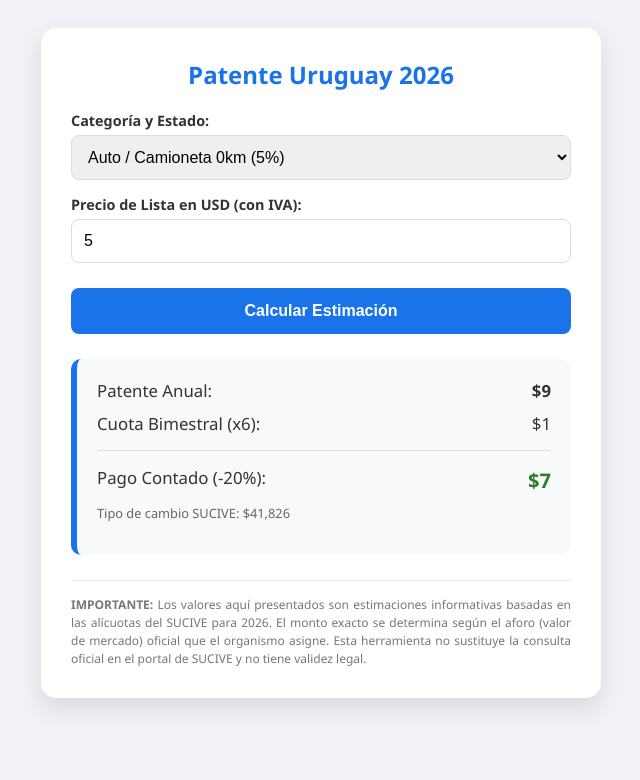
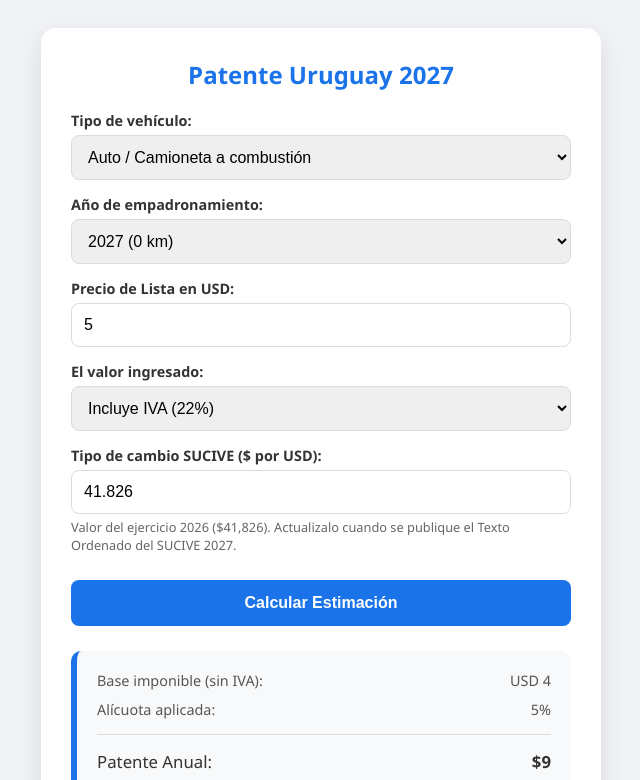
Before and after one commit to martingava/patente-uy, a plain HTML site: page index.html in a window 1280 px wide. Both pictures are taken after typing "5" into the empty fields and a click on the button "Calcular Estimación". Shown: the top 780 px of the page, without its empty margins (319-959 px from the left). Drawn offline with Linux system fonts and the light colour scheme.

Commit message:
Actualiza la calculadora a la patente 2027
Eléctricos: alícuota según año de empadronamiento y franjas por valor
sin IVA para los 0 km (3% / 4% / 5%). Agrega selector de IVA y tipo de
cambio editable.

Co-Authored-By: Claude Fable 5.2 <noreply@anthropic.com>

```diff
--- a/index.html
+++ b/index.html
@@ -3,113 +3,198 @@
 <head>
     <meta charset="UTF-8">
     <meta name="viewport" content="width=device-width, initial-scale=1.0">
-    <title>Calculadora Patente Uruguay 2026</title>
+    <title>Calculadora Patente Uruguay 2027</title>
     <style>
         body { font-family: 'Segoe UI', Tahoma, Geneva, Verdana, sans-serif; background-color: #f0f2f5; color: #333; display: flex; justify-content: center; padding: 20px; }
         .card { background: white; padding: 30px; border-radius: 15px; box-shadow: 0 10px 25px rgba(0,0,0,0.1); max-width: 500px; width: 100%; }
         h2 { color: #1a73e8; margin-top: 0; text-align: center; }
         label { display: block; margin: 15px 0 5px; font-weight: 600; font-size: 0.9em; }
         input, select { width: 100%; padding: 12px; border: 1px solid #dadce0; border-radius: 8px; box-sizing: border-box; font-size: 16px; transition: border 0.3s; }
-        input:focus { border-color: #1a73e8; outline: none; }
+        input:focus, select:focus { border-color: #1a73e8; outline: none; }
         button { width: 100%; background: #1a73e8; color: white; border: none; padding: 14px; margin-top: 25px; border-radius: 8px; cursor: pointer; font-size: 16px; font-weight: bold; }
         button:hover { background: #1557b0; }
         .result-box { margin-top: 25px; padding: 20px; border-radius: 10px; background: #f8f9fa; border-left: 6px solid #1a73e8; display: none; }
-        .result-line { display: flex; justify-content: space-between; margin-bottom: 10px; font-size: 1.05em; }
+        .result-line { display: flex; justify-content: space-between; gap: 10px; margin-bottom: 10px; font-size: 1.05em; }
+        .result-line.detalle { font-size: 0.9em; color: #555; }
         .highlight { color: #2d7d32; font-weight: bold; font-size: 1.2em; }
         .disclaimer { margin-top: 25px; padding-top: 15px; border-top: 1px solid #eee; font-size: 0.75em; color: #777; line-height: 1.5; text-align: justify; }
         .note-text { color: #d93025; font-size: 0.85em; margin-top: 5px; font-style: italic; }
+        .hint { color: #666; font-size: 0.8em; margin-top: 5px; line-height: 1.4; }
+        table.franjas { width: 100%; border-collapse: collapse; margin-top: 8px; font-size: 0.85em; }
+        table.franjas th, table.franjas td { border: 1px solid #e0e0e0; padding: 6px 8px; text-align: left; }
+        table.franjas th { background: #f1f5fb; }
+        table.franjas tr.activa td { background: #e6f4ea; font-weight: 600; }
     </style>
 </head>
 <body>
 
 <div class="card">
-    <h2>Patente Uruguay 2026</h2>
+    <h2>Patente Uruguay 2027</h2>
 
-    <label>Categoría y Estado:</label>
+    <label for="categoria">Tipo de vehículo:</label>
     <select id="categoria" onchange="actualizarInterfaz()">
-        <option value="auto_0km">Auto / Camioneta 0km (5%)</option>
-        <option value="auto_usado">Auto / Camioneta Usado 2012+ (4.5%)</option>
-        <option value="electrico_0km">Eléctrico 0km (3%)</option>
-        <option value="electrico_usado">Eléctrico Usado (2.25%)</option>
-        <option value="camion">Camión (1.3%)</option>
-        <option value="moto_grande">Moto > 500cc (5% o 4.5%)</option>
+        <option value="auto">Auto / Camioneta a combustión</option>
+        <option value="electrico">Auto / Camioneta eléctrico</option>
+        <option value="camion">Camión</option>
+        <option value="moto">Moto de 500cc o más</option>
+    </select>
+    <div id="notaMoto" class="note-text" style="display:none;">*Para motos de menos de 500cc el valor depende de cada Intendencia.</div>
+
+    <label for="anio">Año de empadronamiento:</label>
+    <select id="anio" onchange="actualizarInterfaz()">
+        <option value="2027">2027 (0 km)</option>
+        <option value="2026">2026</option>
+        <option value="2025">2025 o anterior</option>
     </select>
 
-    <label id="labelPrecio">Precio de Lista en USD (con IVA):</label>
-    <input type="number" id="precioInput" placeholder="Ej: 24500">
-    <div id="notaMoto" class="note-text" style="display:none;">*Para motos < 500cc el valor depende de cada Intendencia.</div>
+    <label id="labelPrecio" for="precioInput">Precio de Lista en USD:</label>
+    <input type="number" id="precioInput" placeholder="Ej: 24500" min="0" oninput="ocultarResultado()">
+
+    <label for="iva">El valor ingresado:</label>
+    <select id="iva" onchange="ocultarResultado()">
+        <option value="con">Incluye IVA (22%)</option>
+        <option value="sin">Es sin IVA</option>
+    </select>
+
+    <label for="tc">Tipo de cambio SUCIVE ($ por USD):</label>
+    <input type="number" id="tc" value="41.826" step="0.001" min="0" oninput="ocultarResultado()">
+    <div class="hint">Valor del ejercicio 2026 ($41,826). Actualizalo cuando se publique el Texto Ordenado del SUCIVE 2027.</div>
+
+    <div id="infoElectrico" style="display:none;">
+        <table class="franjas">
+            <thead><tr><th>Eléctrico empadronado en</th><th>Valor sin IVA</th><th>Alícuota</th></tr></thead>
+            <tbody>
+                <tr data-regla="e2025"><td>2025 o anterior</td><td>Cualquiera</td><td>2,25%</td></tr>
+                <tr data-regla="e2026"><td>2026</td><td>Cualquiera</td><td>3% *</td></tr>
+                <tr data-regla="e2027a"><td rowspan="3">2027 (0 km)</td><td>Menos de USD 19.000</td><td>3%</td></tr>
+                <tr data-regla="e2027b"><td>USD 19.000 a 25.000</td><td>4%</td></tr>
+                <tr data-regla="e2027c"><td>Más de USD 25.000</td><td>5%</td></tr>
+            </tbody>
+        </table>
+        <div class="hint">* El comunicado 2027 no menciona a los empadronados en 2026. Se asume que siguen con el 3% con el que tributaron como 0 km (el 2,25% quedó reservado a los empadronados hasta el 31/12/2025). A confirmar con el Texto Ordenado 2027.</div>
+    </div>
 
     <button onclick="calcular()">Calcular Estimación</button>
 
     <div id="resultado" class="result-box">
+        <div class="result-line detalle"><span>Base imponible (sin IVA):</span> <span id="baseUSD"></span></div>
+        <div class="result-line detalle"><span>Alícuota aplicada:</span> <span id="alicuota"></span></div>
+        <hr style="border: 0; border-top: 1px solid #ddd; margin: 15px 0;">
         <div class="result-line"><span>Patente Anual:</span> <span id="patenteAnual" style="font-weight:bold;"></span></div>
         <div class="result-line"><span>Cuota Bimestral (x6):</span> <span id="cuota"></span></div>
+        <div class="result-line"><span>Cuota pagada en fecha (-10%):</span> <span id="cuotaBonif"></span></div>
         <hr style="border: 0; border-top: 1px solid #ddd; margin: 15px 0;">
         <div class="result-line"><span>Pago Contado (-20%):</span> <span id="contado" class="highlight"></span></div>
-        <p style="font-size: 0.8em; color: #666; margin-top:10px;">Tipo de cambio SUCIVE: $41,826</p>
+        <p style="font-size: 0.8em; color: #666; margin-top:10px;">Tipo de cambio usado: <span id="tcUsado"></span>. Bonificaciones según el régimen 2026; las de 2027 aún no fueron comunicadas.</p>
     </div>
 
     <div class="disclaimer">
-        <strong>IMPORTANTE:</strong> Los valores aquí presentados son estimaciones informativas basadas en las alícuotas del SUCIVE para 2026.
+        <strong>IMPORTANTE:</strong> Los valores aquí presentados son estimaciones informativas basadas en la resolución del Congreso de Intendentes
+        del 15/11/2026 para la patente 2027 y en el Texto Ordenado del SUCIVE 2026. Para los vehículos a combustión se mantiene el valor de la patente 2026.
+        Para los eléctricos 0 km rige un régimen de transición hacia 2028, con alícuotas de 3%, 4% o 5% según el valor de mercado sin IVA.
         El monto exacto se determina según el aforo (valor de mercado) oficial que el organismo asigne.
         Esta herramienta no sustituye la consulta oficial en el portal de SUCIVE y no tiene validez legal.
     </div>
 </div>
 
 <script>
-    const TCC_SUCIVE = 41.826;
+    const IVA = 1.22;
+    const EJERCICIO = 2027;
+
+    // Franjas para eléctricos 0 km 2027 (valor de mercado sin IVA, en USD).
+    // La alícuota de la franja se aplica sobre todo el valor (no es progresiva).
+    const FRANJA_ELECTRICO_3 = 19000; // inferior a 19.000 -> 3%
+    const FRANJA_ELECTRICO_4 = 25000; // hasta 25.000 -> 4%; superior -> 5%
+
+    // Devuelve { tasa, regla } según tipo de vehículo, año de empadronamiento y valor sin IVA.
+    function obtenerAlicuota(categoria, anio, valorSinIvaUSD) {
+        const es0km = anio >= EJERCICIO;
+
+        switch (categoria) {
+            case 'electrico':
+                if (anio <= 2025) return { tasa: 0.0225, regla: 'e2025' };
+                if (anio === 2026) return { tasa: 0.03, regla: 'e2026' };
+                if (valorSinIvaUSD < FRANJA_ELECTRICO_3) return { tasa: 0.03, regla: 'e2027a' };
+                if (valorSinIvaUSD <= FRANJA_ELECTRICO_4) return { tasa: 0.04, regla: 'e2027b' };
+                return { tasa: 0.05, regla: 'e2027c' };
+            case 'camion':
+                return { tasa: 0.013, regla: 'camion' };
+            case 'moto':
+            case 'auto':
+            default:
+                return es0km ? { tasa: 0.05, regla: '0km' } : { tasa: 0.045, regla: 'usado' };
+        }
+    }
+
+    function calcularPatente(categoria, anio, valorUSD, incluyeIva, tipoCambio) {
+        const baseUSD = incluyeIva ? valorUSD / IVA : valorUSD;
+        const { tasa, regla } = obtenerAlicuota(categoria, anio, baseUSD);
+        const anual = baseUSD * tipoCambio * tasa;
+        return { baseUSD, tasa, regla, anual };
+    }
+
+    function ocultarResultado() {
+        document.getElementById('resultado').style.display = 'none';
+        marcarFranja(null);
+    }
+
+    function marcarFranja(regla) {
+        document.querySelectorAll('table.franjas tr[data-regla]').forEach(tr => {
+            tr.classList.toggle('activa', tr.dataset.regla === regla);
+        });
+    }
 
     function actualizarInterfaz() {
         const cat = document.getElementById('categoria').value;
-        const label = document.getElementById('labelPrecio');
-        const notaMoto = document.getElementById('notaMoto');
+        const es0km = parseInt(document.getElementById('anio').value, 10) >= EJERCICIO;
 
-        // Ajustar labels para que el usuario sepa qué ingresar
-        if (cat.includes('usado')) {
-            label.innerText = "Valor de Mercado Estimado en USD:";
-        } else {
-            label.innerText = "Precio de Lista en USD (con IVA):";
-        }
+        document.getElementById('labelPrecio').innerText = es0km
+            ? "Precio de Lista en USD:"
+            : "Valor de Mercado Estimado en USD:";
 
-        notaMoto.style.display = (cat === 'moto_grande') ? 'block' : 'none';
+        // 0 km: el precio de lista suele incluir IVA. Usados: el aforo SUCIVE ya es la base.
+        document.getElementById('iva').value = es0km ? 'con' : 'sin';
+
+        document.getElementById('notaMoto').style.display = (cat === 'moto') ? 'block' : 'none';
+        document.getElementById('infoElectrico').style.display = (cat === 'electrico') ? 'block' : 'none';
+        ocultarResultado();
     }
 
     function calcular() {
         const cat = document.getElementById('categoria').value;
+        const anio = parseInt(document.getElementById('anio').value, 10);
         const precioUSD = parseFloat(document.getElementById('precioInput').value);
+        const incluyeIva = document.getElementById('iva').value === 'con';
+        const tipoCambio = parseFloat(document.getElementById('tc').value);
 
         if (isNaN(precioUSD) || precioUSD <= 0) {
             alert("Por favor, ingresa un precio válido.");
             return;
         }
-
-        let tasa = 0.05;
-        let es0km = true;
-
-        switch(cat) {
-            case 'auto_0km': tasa = 0.05; es0km = true; break;
-            case 'auto_usado': tasa = 0.045; es0km = false; break;
-            case 'electrico_0km': tasa = 0.03; es0km = true; break;
-            case 'electrico_usado': tasa = 0.0225; es0km = false; break;
-            case 'camion': tasa = 0.013; es0km = false; break;
-            case 'moto_grande': tasa = 0.045; es0km = false; break;
+        if (isNaN(tipoCambio) || tipoCambio <= 0) {
+            alert("Por favor, ingresa un tipo de cambio válido.");
+            return;
         }
 
-        // Si es 0km, SUCIVE quita el IVA (22%) del precio de lista para hallar la base imponible
-        let valorBaseUSD = es0km ? (precioUSD / 1.22) : precioUSD;
-        let valorBaseUYU = valorBaseUSD * TCC_SUCIVE;
-
-        let anual = valorBaseUYU * tasa;
+        const r = calcularPatente(cat, anio, precioUSD, incluyeIva, tipoCambio);
 
         // Formateo de números
         const fmt = (num) => "$" + Math.round(num).toLocaleString('es-UY');
+        const fmtPct = (t) => (t * 100).toLocaleString('es-UY', { maximumFractionDigits: 2 }) + "%";
 
-        document.getElementById('patenteAnual').innerText = fmt(anual);
-        document.getElementById('cuota').innerText = fmt(anual / 6);
-        document.getElementById('contado').innerText = fmt(anual * 0.8);
+        document.getElementById('baseUSD').innerText = "USD " + Math.round(r.baseUSD).toLocaleString('es-UY');
+        document.getElementById('alicuota').innerText = fmtPct(r.tasa);
+        document.getElementById('patenteAnual').innerText = fmt(r.anual);
+        document.getElementById('cuota').innerText = fmt(r.anual / 6);
+        document.getElementById('cuotaBonif').innerText = fmt(r.anual / 6 * 0.9);
+        document.getElementById('contado').innerText = fmt(r.anual * 0.8);
+        document.getElementById('tcUsado').innerText = "$" + tipoCambio.toLocaleString('es-UY', { minimumFractionDigits: 3 });
 
+        marcarFranja(r.regla);
         document.getElementById('resultado').style.display = 'block';
     }
+
+    actualizarInterfaz();
 </script>
 
 </body>
```
